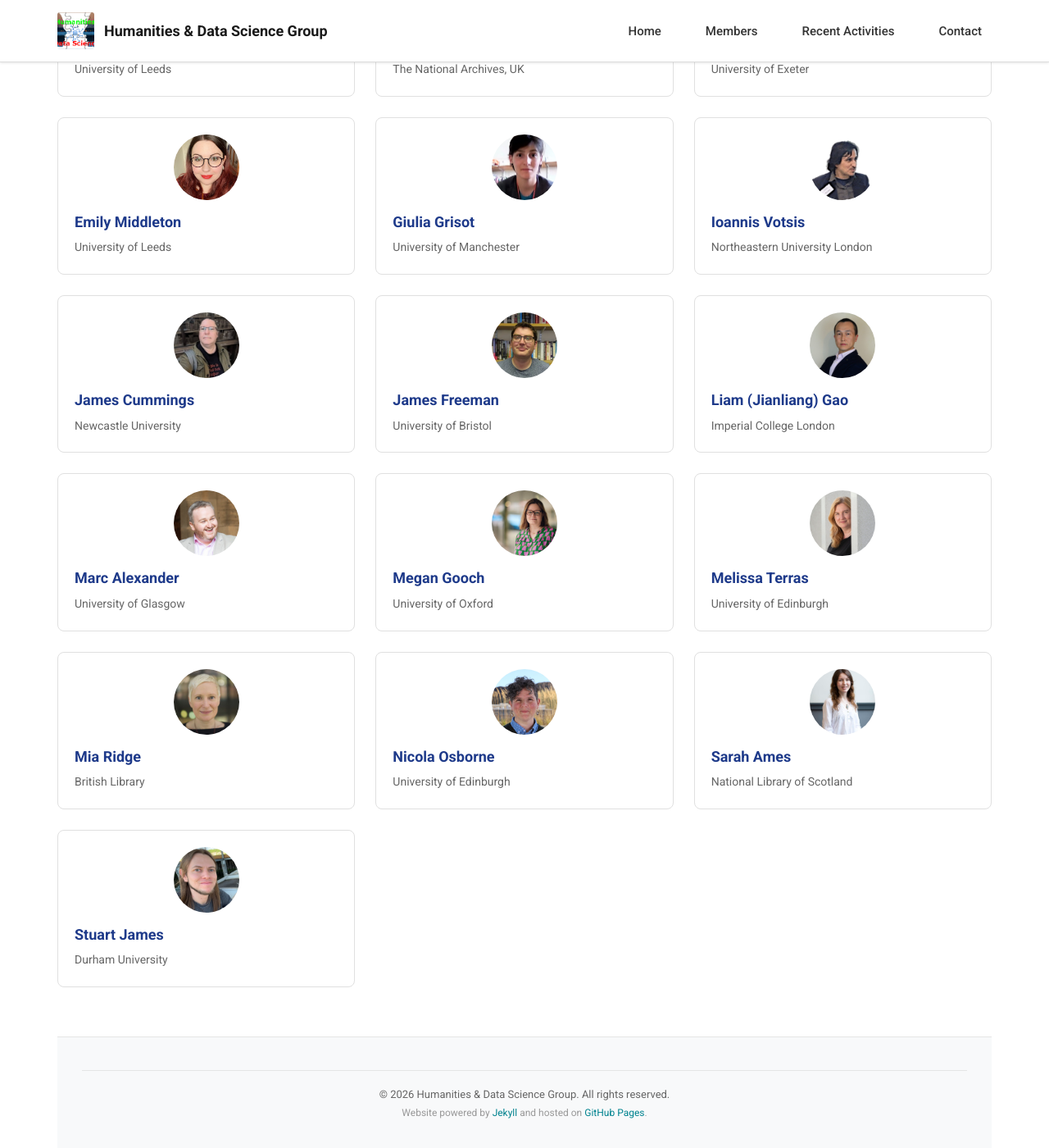
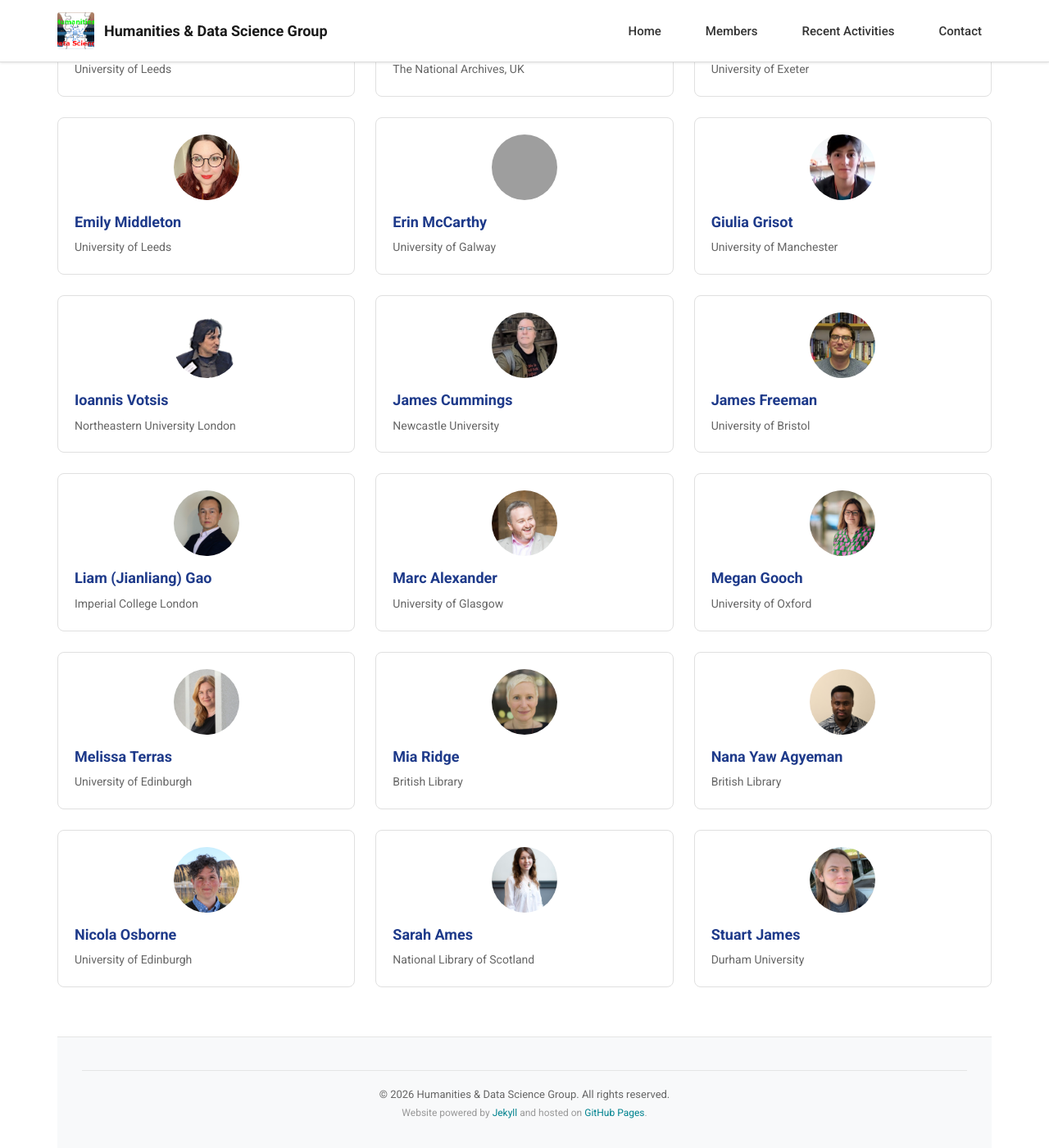
Before and after one commit to had-uk/had-uk.github.io, a Jekyll site: the page built from members.md, in a window 1280 px wide and 1400 px high, scrolled down 1024 px. Shown: the whole window at 82% size. Built offline with Jekyll 4.4.1, drawn with Linux system fonts in a browser that asks for light colours; grey boxes are pictures that could not be loaded.

Commit message:
Update members.yml

```diff
--- a/_data/members.yml
+++ b/_data/members.yml
@@ -86,3 +86,11 @@
   institution: University College London
   url: https://profiles.ucl.ac.uk/57279-andreas-vlachidis
   image: "/assets/img/members/andreas-vlachidis.jpg"
+- name: Nana Yaw Agyeman
+  institution: British Library
+  url:
+  image: "/assets/img/members/nana-agyeman.jpg"
+- name: Erin McCarthy
+  institution: University of Galway
+  url: https://research.universityofgalway.ie/en/persons/erin-mccarthy
+  image: "/assets/img/members/erin-mccarthy.jpg"
```
